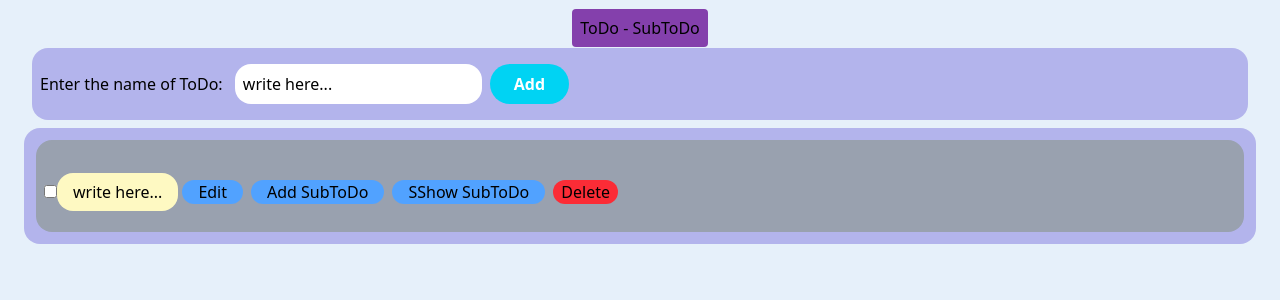
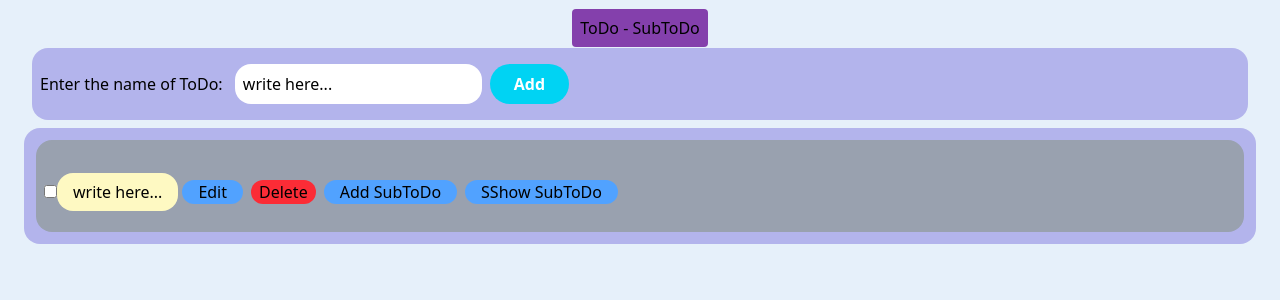
Before and after one commit to dsah567/Recursive-ToDo, a React (Vite) app: page / in a window 1280 px wide. Both pictures are taken after a click on the button "Add". Shown: the top 300 px of the page. Built offline with nearby package versions, Linux system fonts and the light colour scheme.

Commit message:
change todo deleted button possion

```diff
--- a/src/components/TodoList.tsx
+++ b/src/components/TodoList.tsx
@@ -104,11 +104,7 @@ export default function TodoList() {
                 className="p-2 m-1 bg-gray-400 rounded-2xl"
                 >
                   <div className="my-5">
-                    <Todo todo={todos} handleSaveTodo={handleSaveTodo} handleChangeTodo={handleChangeTodo}/>
-                    <button
-                    className="bg-red-500 rounded-xl px-2 mx-1 mt-3"
-                    onClick={() => handleDelteTodo(todos.id)}
-                    >Delete</button>
+                    <Todo todo={todos} handleSaveTodo={handleSaveTodo} handleChangeTodo={handleChangeTodo} handleDelteTodo={handleDelteTodo}/>
                   </div>
                 </li>
               ))
@@ -129,7 +125,8 @@ export default function TodoList() {
    * @param param2 handleChangeTodo for changing the completedoption of todo
    * @returns todo with edit/save and checkbox
    */
-  function Todo({todo,handleSaveTodo, handleChangeTodo}: {todo: ToDo,handleSaveTodo: (id: string, todo: ToDo) => void, handleChangeTodo: (id: string) => void}) {
+  function Todo({todo,handleSaveTodo, handleChangeTodo, handleDelteTodo}:
+      {todo: ToDo,handleSaveTodo: (id: string, todo: ToDo) => void, handleChangeTodo: (id: string) => void, handleDelteTodo :(id: string) => void}) {
     const [isEditing, setIsEditing] = useState<boolean>(false);
     const [todoName, setTodoName] = useState<string>(todo.name);
 
@@ -174,6 +171,11 @@ export default function TodoList() {
         onClick={() => setIsEditing(true)}>Edit</button>
 
         <button
+          className="bg-red-500 rounded-xl px-2 mx-1 mt-3"
+          onClick={() => handleDelteTodo(todo.id)}
+          >Delete</button>
+
+        <button
         className="bg-blue-400 rounded-xl px-4 mx-1 mt-3"
         >Add SubToDo</button>
 
```
